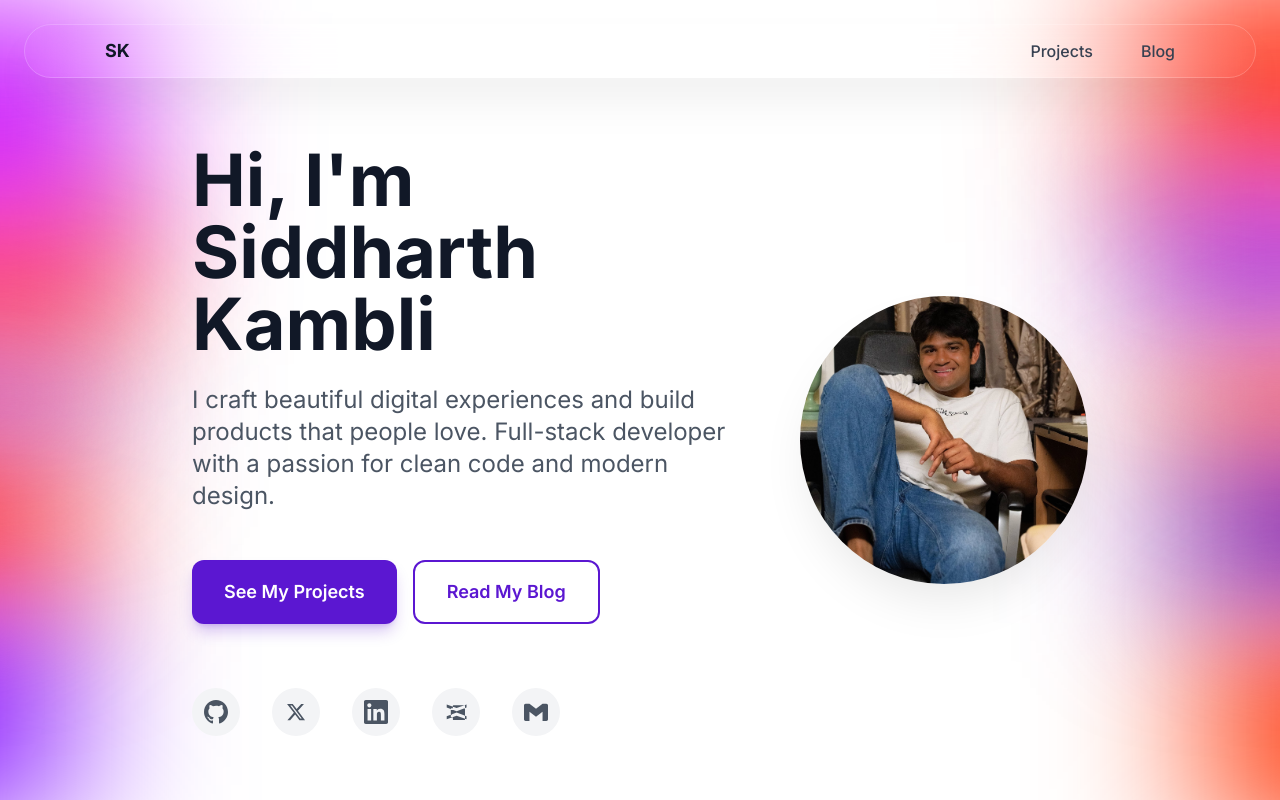
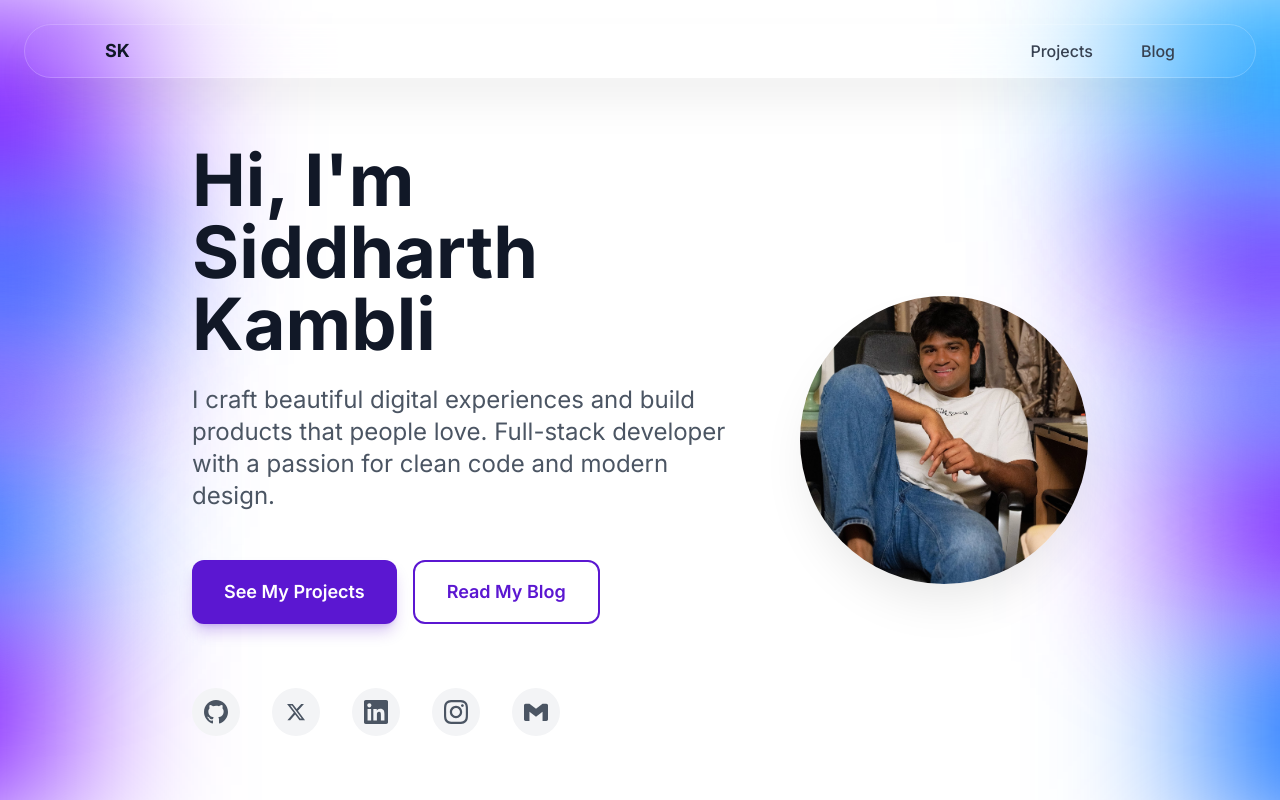
Before and after one commit to sidk524/personal-website, a Next.js app: page / in a window 1280 px wide. Built offline with nearby package versions, Linux system fonts and the light colour scheme.

Commit message:
Update page.tsx

```diff
--- a/src/app/page.tsx
+++ b/src/app/page.tsx
@@ -1,4 +1,8 @@
+"use client";
+import { useState } from 'react';
+
 export default function Home() {
+  const [emailCopied, setEmailCopied] = useState(false);
   return (
     <div className="min-h-screen bg-white relative overflow-hidden">
       {/* Interwoven Color Bands Tapestry */}
@@ -6,37 +10,37 @@ export default function Home() {
         {/* Left Edge Dynamic Vibrant Glow */}
         <div className="absolute top-0 left-[-120px] w-[300px] h-full">
           {/* Ultra-Vibrant Purple Glow 1 */}
-          <div className="absolute top-[0%] left-0 w-full h-[30%] bg-gradient-to-r from-[#8000ff] via-[#8000ff]/80 via-[#8000ff]/40 to-transparent opacity-100 blur-[60px] animate-glow-flow-left brightness-150 mix-blend-screen"></div>
+          <div className="absolute top-[0%] left-0 w-full h-[30%] bg-gradient-to-r from-[#7000ff] via-[#7000ff]/80 via-[#7000ff]/40 to-transparent opacity-100 blur-[60px] animate-glow-flow-left brightness-170 mix-blend-screen"></div>
 
-          {/* Blazing Orange Glow 1 */}
-          <div className="absolute top-[20%] left-0 w-full h-[25%] bg-gradient-to-r from-[#ff3300] via-[#ff3300]/75 via-[#ff3300]/35 to-transparent opacity-100 blur-[55px] animate-cloud-drift-right-fast brightness-140 mix-blend-screen"></div>
+          {/* Electric Blue Glow 1 */}
+          <div className="absolute top-[20%] left-0 w-full h-[25%] bg-gradient-to-r from-[#0066ff] via-[#0066ff]/75 via-[#0066ff]/35 to-transparent opacity-100 blur-[55px] animate-cloud-drift-right-fast brightness-140 mix-blend-screen"></div>
 
           {/* Electric Purple Glow 2 */}
-          <div className="absolute top-[40%] left-0 w-full h-[20%] bg-gradient-to-r from-[#9932cc] via-[#9932cc]/80 via-[#9932cc]/40 to-transparent opacity-100 blur-[65px] animate-glow-pulse-move brightness-160 mix-blend-screen"></div>
+          <div className="absolute top-[40%] left-0 w-full h-[20%] bg-gradient-to-r from-[#7000ff] via-[#7000ff]/80 via-[#7000ff]/40 to-transparent opacity-100 blur-[65px] animate-glow-pulse-move brightness-170 mix-blend-screen"></div>
 
-          {/* Molten Orange Glow 2 */}
-          <div className="absolute top-[55%] left-0 w-full h-[25%] bg-gradient-to-r from-[#ff2000] via-[#ff2000]/75 via-[#ff2000]/35 to-transparent opacity-100 blur-[58px] animate-wave-diagonal brightness-145 mix-blend-screen"></div>
+          {/* Azure Blue Glow 2 */}
+          <div className="absolute top-[55%] left-0 w-full h-[25%] bg-gradient-to-r from-[#0066ff] via-[#0066ff]/75 via-[#0066ff]/35 to-transparent opacity-100 blur-[58px] animate-wave-diagonal brightness-145 mix-blend-screen"></div>
 
           {/* Royal Purple Glow 3 */}
-          <div className="absolute top-[75%] left-0 w-full h-[30%] bg-gradient-to-r from-[#7b00ff] via-[#7b00ff]/80 via-[#7b00ff]/40 to-transparent opacity-100 blur-[62px] animate-cloud-drift-left-fast brightness-155 mix-blend-screen"></div>
+          <div className="absolute top-[75%] left-0 w-full h-[30%] bg-gradient-to-r from-[#7000ff] via-[#7000ff]/80 via-[#7000ff]/40 to-transparent opacity-100 blur-[62px] animate-cloud-drift-left-fast brightness-170 mix-blend-screen"></div>
         </div>
 
         {/* Right Edge Dynamic Vibrant Glow */}
         <div className="absolute top-0 right-[-120px] w-[300px] h-full">
-          {/* Fiery Orange Glow 1 */}
-          <div className="absolute top-[0%] right-0 w-full h-[30%] bg-gradient-to-l from-[#ff1500] via-[#ff1500]/80 via-[#ff1500]/40 to-transparent opacity-100 blur-[60px] animate-glow-flow-right brightness-150 mix-blend-screen"></div>
+          {/* Brilliant Blue Glow 1 */}
+          <div className="absolute top-[0%] right-0 w-full h-[30%] bg-gradient-to-l from-[#0066ff] via-[#0066ff]/80 via-[#0066ff]/40 to-transparent opacity-100 blur-[60px] animate-glow-flow-right brightness-150 mix-blend-screen"></div>
 
           {/* Vivid Purple Glow 1 */}
-          <div className="absolute top-[20%] right-0 w-full h-[25%] bg-gradient-to-l from-[#8a2be2] via-[#8a2be2]/75 via-[#8a2be2]/35 to-transparent opacity-100 blur-[55px] animate-cloud-drift-left-fast brightness-140 mix-blend-screen"></div>
+          <div className="absolute top-[20%] right-0 w-full h-[25%] bg-gradient-to-l from-[#7000ff] via-[#7000ff]/75 via-[#7000ff]/35 to-transparent opacity-100 blur-[55px] animate-cloud-drift-left-fast brightness-170 mix-blend-screen"></div>
 
-          {/* Burning Orange Glow 2 */}
-          <div className="absolute top-[40%] right-0 w-full h-[20%] bg-gradient-to-l from-[#ff4000] via-[#ff4000]/80 via-[#ff4000]/40 to-transparent opacity-100 blur-[65px] animate-glow-pulse-move brightness-160 mix-blend-screen"></div>
+          {/* Sapphire Blue Glow 2 */}
+          <div className="absolute top-[40%] right-0 w-full h-[20%] bg-gradient-to-l from-[#0066ff] via-[#0066ff]/80 via-[#0066ff]/40 to-transparent opacity-100 blur-[65px] animate-glow-pulse-move brightness-160 mix-blend-screen"></div>
 
           {/* Deep Purple Glow 2 */}
-          <div className="absolute top-[55%] right-0 w-full h-[25%] bg-gradient-to-l from-[#6a0dad] via-[#6a0dad]/75 via-[#6a0dad]/35 to-transparent opacity-100 blur-[58px] animate-wave-vertical brightness-145 mix-blend-screen"></div>
+          <div className="absolute top-[55%] right-0 w-full h-[25%] bg-gradient-to-l from-[#7000ff] via-[#7000ff]/75 via-[#7000ff]/35 to-transparent opacity-100 blur-[58px] animate-wave-vertical brightness-170 mix-blend-screen"></div>
 
-          {/* Sunset Orange Glow 3 */}
-          <div className="absolute top-[75%] right-0 w-full h-[30%] bg-gradient-to-l from-[#ff3000] via-[#ff3000]/80 via-[#ff3000]/40 to-transparent opacity-100 blur-[62px] animate-cloud-drift-right-fast brightness-155 mix-blend-screen"></div>
+          {/* Ocean Blue Glow 3 */}
+          <div className="absolute top-[75%] right-0 w-full h-[30%] bg-gradient-to-l from-[#0066ff] via-[#0066ff]/80 via-[#0066ff]/40 to-transparent opacity-100 blur-[62px] animate-cloud-drift-right-fast brightness-155 mix-blend-screen"></div>
         </div>
       </div>
 
@@ -92,39 +96,65 @@ export default function Home() {
               {/* Social Icons */}
               <div className="flex space-x-8">
                 {/* GitHub */}
-                <a href="#" className="w-12 h-12 bg-gray-100 rounded-full flex items-center justify-center text-gray-600 hover:text-[#5b17d1] hover:bg-gray-200 hover:scale-110 transition-all duration-300 ease-in-out group">
+                <a href="https://github.com/sidk524" target="_blank" rel="noopener noreferrer" className="w-12 h-12 bg-gray-100 rounded-full flex items-center justify-center text-gray-600 hover:text-[#5b17d1] hover:bg-gray-200 hover:scale-110 transition-all duration-300 ease-in-out group">
                   <svg className="w-6 h-6" fill="currentColor" viewBox="0 0 24 24">
                     <path d="M12 0C5.374 0 0 5.373 0 12 0 17.302 3.438 21.8 8.207 23.387c.599.111.793-.261.793-.577v-2.234c-3.338.726-4.033-1.416-4.033-1.416-.546-1.387-1.333-1.756-1.333-1.756-1.089-.745.083-.729.083-.729 1.205.084 1.839 1.237 1.839 1.237 1.07 1.834 2.807 1.304 3.492.997.107-.775.418-1.305.762-1.604-2.665-.305-5.467-1.334-5.467-5.931 0-1.311.469-2.381 1.236-3.221-.124-.303-.535-1.524.117-3.176 0 0 1.008-.322 3.301 1.23A11.509 11.509 0 0112 5.803c1.02.005 2.047.138 3.006.404 2.291-1.552 3.297-1.23 3.297-1.23.653 1.653.242 2.874.118 3.176.77.84 1.235 1.911 1.235 3.221 0 4.609-2.807 5.624-5.479 5.921.43.372.823 1.102.823 2.222v3.293c0 .319.192.694.801.576C20.566 21.797 24 17.3 24 12c0-6.627-5.373-12-12-12z"/>
                   </svg>
                 </a>
 
                 {/* Twitter/X */}
-                <a href="#" className="w-12 h-12 bg-gray-100 rounded-full flex items-center justify-center text-gray-600 hover:text-[#5b17d1] hover:bg-gray-200 hover:scale-110 transition-all duration-300 ease-in-out">
+                <a href="https://x.com/SiddharthK524" target="_blank" rel="noopener noreferrer" className="w-12 h-12 bg-gray-100 rounded-full flex items-center justify-center text-gray-600 hover:text-[#5b17d1] hover:bg-gray-200 hover:scale-110 transition-all duration-300 ease-in-out">
                   <svg className="w-5 h-5" fill="currentColor" viewBox="0 0 24 24">
                     <path d="M18.244 2.25h3.308l-7.227 8.26 8.502 11.24H16.17l-5.214-6.817L4.99 21.75H1.68l7.73-8.835L1.254 2.25H8.08l4.713 6.231zm-1.161 17.52h1.833L7.084 4.126H5.117z"/>
                   </svg>
                 </a>
 
                 {/* LinkedIn */}
-                <a href="#" className="w-12 h-12 bg-gray-100 rounded-full flex items-center justify-center text-gray-600 hover:text-[#5b17d1] hover:bg-gray-200 hover:scale-110 transition-all duration-300 ease-in-out">
+                <a href="https://www.linkedin.com/in/siddharth-kambli-1285b1261/" target="_blank" rel="noopener noreferrer" className="w-12 h-12 bg-gray-100 rounded-full flex items-center justify-center text-gray-600 hover:text-[#5b17d1] hover:bg-gray-200 hover:scale-110 transition-all duration-300 ease-in-out">
                   <svg className="w-6 h-6" fill="currentColor" viewBox="0 0 24 24">
                     <path d="M20.447 20.452h-3.554v-5.569c0-1.328-.027-3.037-1.852-3.037-1.853 0-2.136 1.445-2.136 2.939v5.667H9.351V9h3.414v1.561h.046c.477-.9 1.637-1.85 3.37-1.85 3.601 0 4.267 2.37 4.267 5.455v6.286zM5.337 7.433c-1.144 0-2.063-.926-2.063-2.065 0-1.138.92-2.063 2.063-2.063 1.14 0 2.064.925 2.064 2.063 0 1.139-.925 2.065-2.064 2.065zm1.782 13.019H3.555V9h3.564v11.452zM22.225 0H1.771C.792 0 0 .774 0 1.729v20.542C0 23.227.792 24 1.771 24h20.451C23.2 24 24 23.227 24 22.271V1.729C24 .774 23.2 0 22.222 0h.003z"/>
                   </svg>
                 </a>
 
-                {/* Substack */}
-                <a href="#" className="w-12 h-12 bg-gray-100 rounded-full flex items-center justify-center text-gray-600 hover:text-[#5b17d1] hover:bg-gray-200 hover:scale-110 transition-all duration-300 ease-in-out">
+                {/* Instagram */}
+                <a href="https://www.instagram.com/sid.k_52/" target="_blank" rel="noopener noreferrer" className="w-12 h-12 bg-gray-100 rounded-full flex items-center justify-center text-gray-600 hover:text-[#5b17d1] hover:bg-gray-200 hover:scale-110 transition-all duration-300 ease-in-out">
                   <svg className="w-6 h-6" fill="currentColor" viewBox="0 0 24 24">
-                    <path d="M22.539 8.242h-1.538V5.693c0-.299-.242-.542-.542-.542H9.428c-.299 0-.542.243-.542.542v2.549H7.348c-.299 0-.542.242-.542.542v7.595c0 .299.243.542.542.542h1.538v2.549c0 .299.243.542.542.542h11.031c.299 0 .542-.243.542-.542V8.784c0-.299-.243-.542-.542-.542zM22.539 19.235l-9.91-3.45-9.91 3.45v-3.014L12.629 12.4l9.91 3.821v3.014zM12.629 11.355l-9.91-3.821v-3.013l9.91 3.45 9.91-3.45v3.013l-9.91 3.821z"/>
+                    <path d="M12 2.163c3.204 0 3.584.012 4.85.07 3.252.148 4.771 1.691 4.919 4.919.058 1.265.069 1.645.069 4.849 0 3.205-.012 3.584-.069 4.849-.149 3.225-1.664 4.771-4.919 4.919-1.266.058-1.644.07-4.85.07-3.204 0-3.584-.012-4.849-.07-3.26-.149-4.771-1.699-4.919-4.92-.058-1.265-.07-1.644-.07-4.849 0-3.204.013-3.583.07-4.849.149-3.227 1.664-4.771 4.919-4.919 1.266-.057 1.645-.069 4.849-.069zm0-2.163c-3.259 0-3.667.014-4.947.072-4.358.2-6.78 2.618-6.98 6.98-.059 1.281-.073 1.689-.073 4.948 0 3.259.014 3.668.072 4.948.2 4.358 2.618 6.78 6.98 6.98 1.281.058 1.689.072 4.948.072 3.259 0 3.668-.014 4.948-.072 4.354-.2 6.782-2.618 6.979-6.98.059-1.28.073-1.689.073-4.948 0-3.259-.014-3.667-.072-4.947-.196-4.354-2.617-6.78-6.979-6.98-1.281-.059-1.69-.073-4.949-.073zm0 5.838c-3.403 0-6.162 2.759-6.162 6.162s2.759 6.163 6.162 6.163 6.162-2.759 6.162-6.163c0-3.403-2.759-6.162-6.162-6.162zm0 10.162c-2.209 0-4-1.79-4-4 0-2.209 1.791-4 4-4s4 1.791 4 4c0 2.21-1.791 4-4 4zm6.406-11.845c-.796 0-1.441.645-1.441 1.44s.645 1.44 1.441 1.44c.795 0 1.439-.645 1.439-1.44s-.644-1.44-1.439-1.44z"/>
                   </svg>
                 </a>
 
                 {/* Email */}
-                <a href="#" className="w-12 h-12 bg-gray-100 rounded-full flex items-center justify-center text-gray-600 hover:text-[#5b17d1] hover:bg-gray-200 hover:scale-110 transition-all duration-300 ease-in-out">
-                  <svg className="w-6 h-6" fill="currentColor" viewBox="0 0 24 24">
-                    <path d="M24 5.457v13.909c0 .904-.732 1.636-1.636 1.636h-3.819V11.73L12 16.64l-6.545-4.91v9.273H1.636C.732 21.003 0 20.271 0 19.366V5.457c0-.904.732-1.636 1.636-1.636h3.819l6.545 4.91 6.545-4.91h3.819C23.268 3.821 24 4.553 24 5.457z"/>
-                  </svg>
-                </a>
+                <div className="relative">
+                  <button
+                    onClick={() => {
+                      navigator.clipboard.writeText('siddharthkambli6@gmail.com');
+                      setEmailCopied(true);
+                      setTimeout(() => {
+                        setEmailCopied(false);
+                      }, 2000);
+                    }}
+                    title="Click to copy: siddharthkambli6@gmail.com"
+                    className="w-12 h-12 bg-gray-100 rounded-full flex items-center justify-center text-gray-600 hover:text-[#5b17d1] hover:bg-gray-200 hover:scale-110 transition-all duration-300 ease-in-out cursor-pointer group relative"
+                  >
+                    <svg className="w-6 h-6" fill="currentColor" viewBox="0 0 24 24">
+                      <path d="M24 5.457v13.909c0 .904-.732 1.636-1.636 1.636h-3.819V11.73L12 16.64l-6.545-4.91v9.273H1.636C.732 21.003 0 20.271 0 19.366V5.457c0-.904.732-1.636 1.636-1.636h3.819l6.545 4.91 6.545-4.91h3.819C23.268 3.821 24 4.553 24 5.457z"/>
+                    </svg>
+
+                    {/* Hover tooltip */}
+                    <div className="absolute bottom-16 left-1/2 transform -translate-x-1/2 bg-gray-800 text-white text-sm px-3 py-2 rounded-lg opacity-0 group-hover:opacity-100 transition-opacity duration-200 whitespace-nowrap z-10 pointer-events-none">
+                      siddharthkambli6@gmail.com
+                      <div className="absolute top-full left-1/2 transform -translate-x-1/2 border-4 border-transparent border-t-gray-800"></div>
+                    </div>
+                  </button>
+
+                  {/* Copy notification */}
+                  {emailCopied && (
+                    <div className="absolute bottom-16 left-1/2 transform -translate-x-1/2 bg-green-500 text-white text-sm px-4 py-2 rounded-lg z-20 whitespace-nowrap animate-fade-in">
+                      Email copied to clipboard!
+                      <div className="absolute top-full left-1/2 transform -translate-x-1/2 border-4 border-transparent border-t-green-500"></div>
+                    </div>
+                  )}
+                </div>
               </div>
             </div>
 
```
